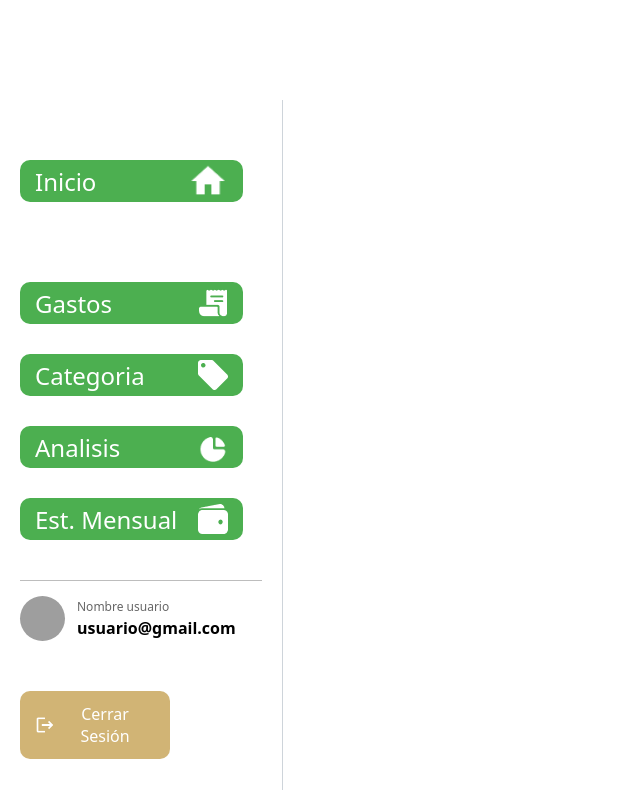
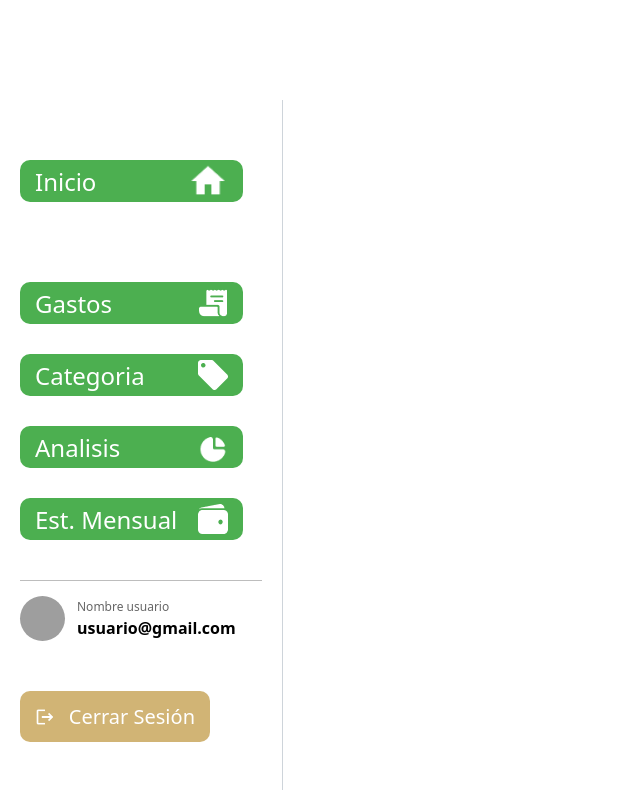
Before and after one commit to Heartsmith1/Monex, a React app in the folder Monex/frontend/: page /SideBar in a window 1280 px wide. Shown: the whole page, without its empty margins (0-640 px from the left). Built offline with nearby package versions, Linux system fonts and the light colour scheme; the HTML template or start-up script is replaced by a standard one.

Commit message:
arreglo tamaño de texto y boton cerrar sesion

```diff
--- a/Monex/frontend/src/css/components/sideBar.css
+++ b/Monex/frontend/src/css/components/sideBar.css
@@ -172,9 +172,9 @@
     align-items: center; /* Centrar verticalmente */
     justify-content: space-between; /* Empujar la imagen a la izquierda y el texto a la derecha */
     /* Eliminamos 'gap' porque 'space-between' maneja la distribución del espacio */
-    width: 150px; /* Ajustar ancho si es necesario */
+    width: 190px; /* Ajustar ancho si es necesario */
     padding: 12px 15px; /* Ajustar padding */
-    font-size: 16px;
+    font-size: 20px;
     color: white; /* Asegurar color de texto */
     border-radius: 10px; /* Mantener border-radius */
 }
```
